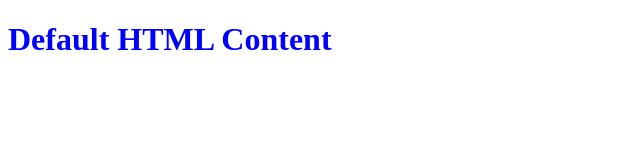
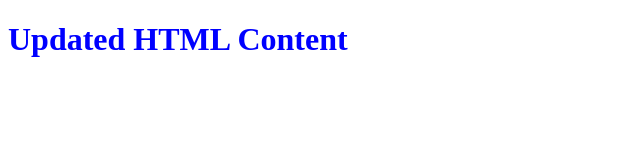
Before and after one commit to bradleyparris/1234321123, a plain HTML site: page git_colab/index.html in a window 1280 px wide. Shown: the whole page, without its empty margins (0-640 px from the left). Drawn offline with Linux system fonts and the light colour scheme.

Commit message:
changing h1 to Updated HTML Content

```diff
--- a/git_colab/index.html
+++ b/git_colab/index.html
@@ -7,7 +7,7 @@
   </head>
 
   <body>
-    <h1>Default HTML Content</h1>
+    <h1>Updated HTML Content</h1>
 
     <script type="text/javascript" src="assets/js/script.js"></script>
   </body>
```
